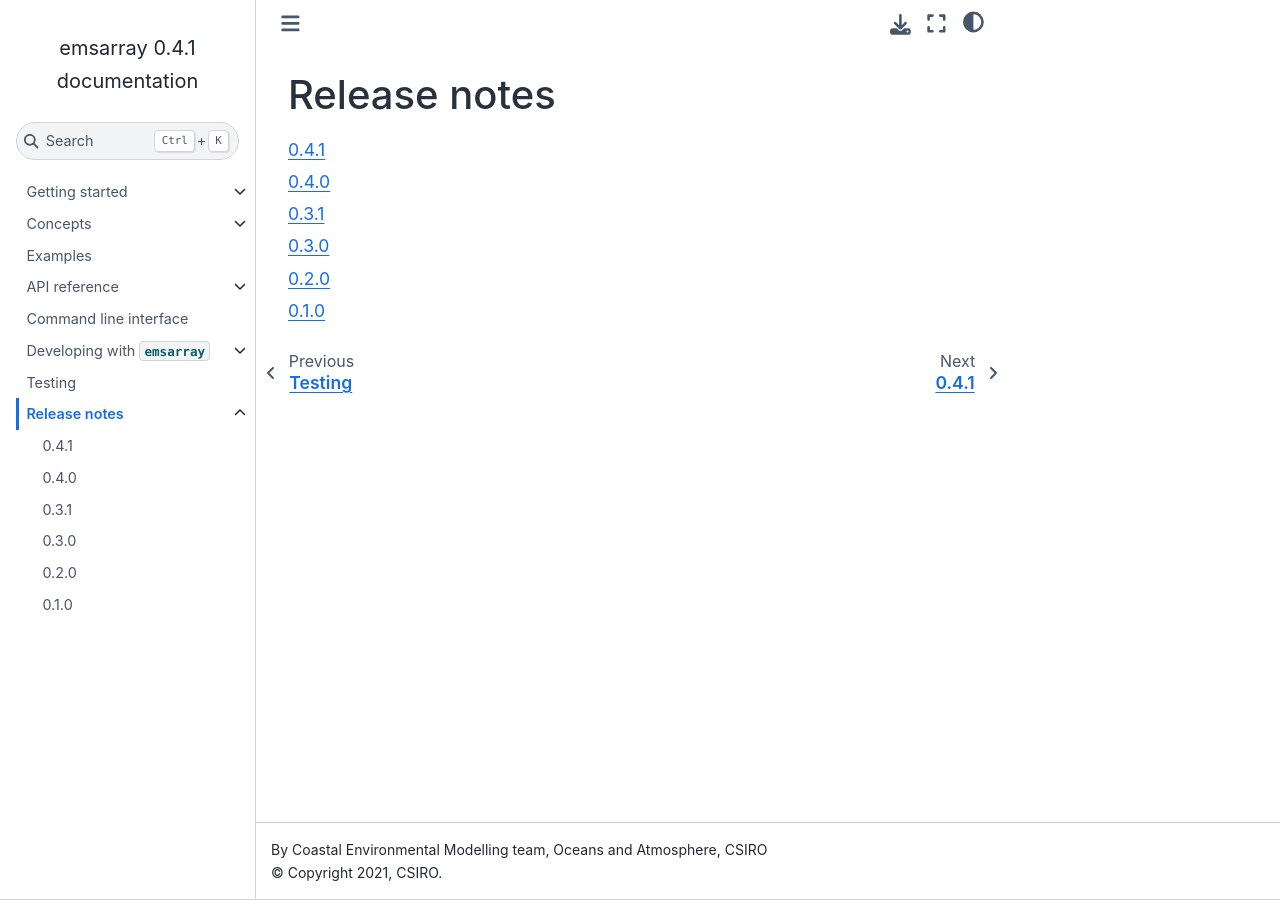
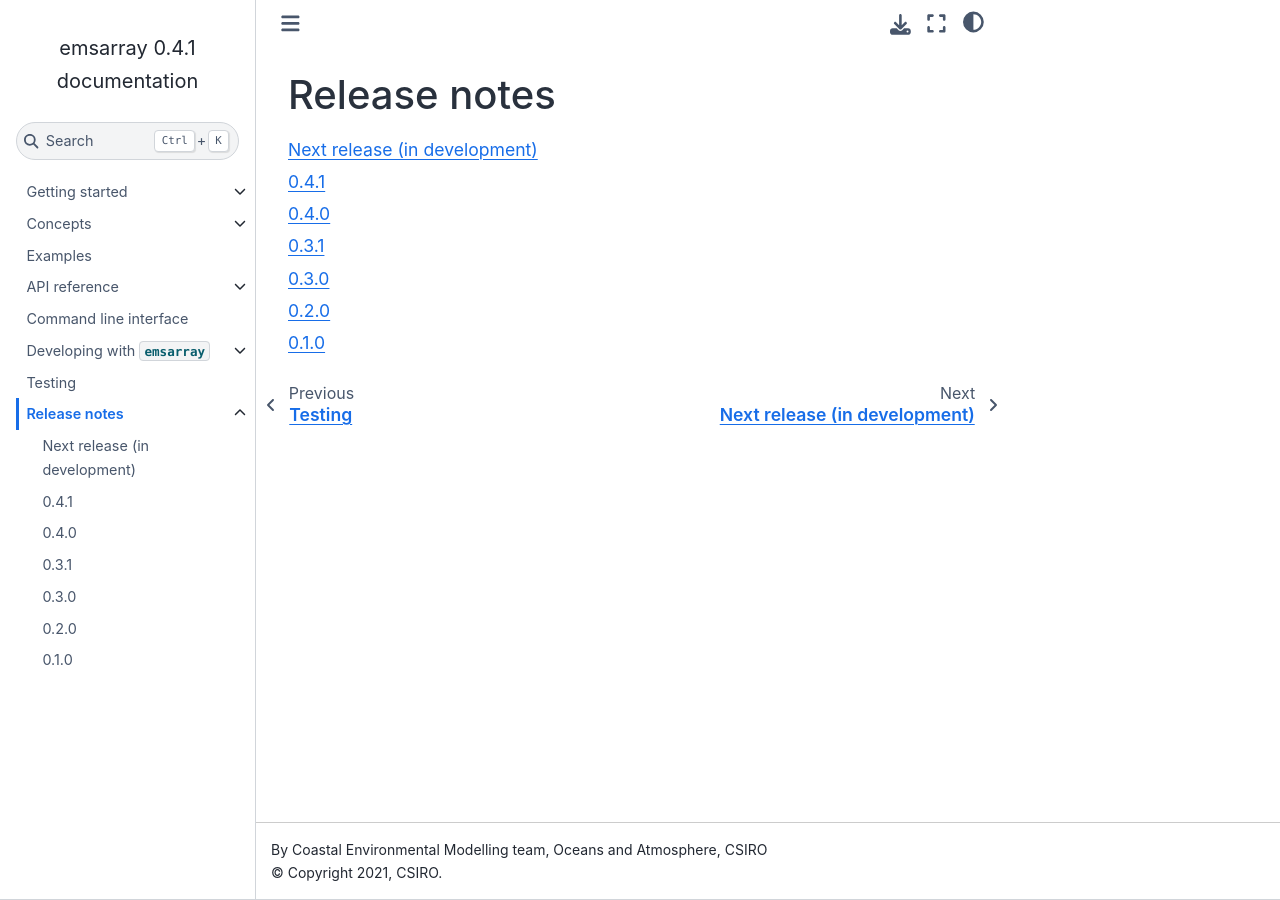
Before and after one commit to csiro-coasts/emsarray, a Sphinx documentation site: the page built from docs/releases/index.rst, in a window 1280 px wide. Built offline with Sphinx 7.4.7 and the Sphinx Book theme 1.1.4, drawn with Linux system fonts in a browser that asks for light colours; pages that are not in the unit, such as notebooks, are missing from menus.

Commit message:
Prepare for development after version 0.4.1 release

```diff
--- /dev/null
+++ b/docs/releases/development.rst
@@ -0,0 +1,5 @@
+=============================
+Next release (in development)
+=============================
+
+* ...
--- a/docs/releases/index.rst
+++ b/docs/releases/index.rst
@@ -4,6 +4,7 @@ Release notes
 
 .. toctree::
 
+   development
    0.4.1
    0.4.0
    0.3.1
```
